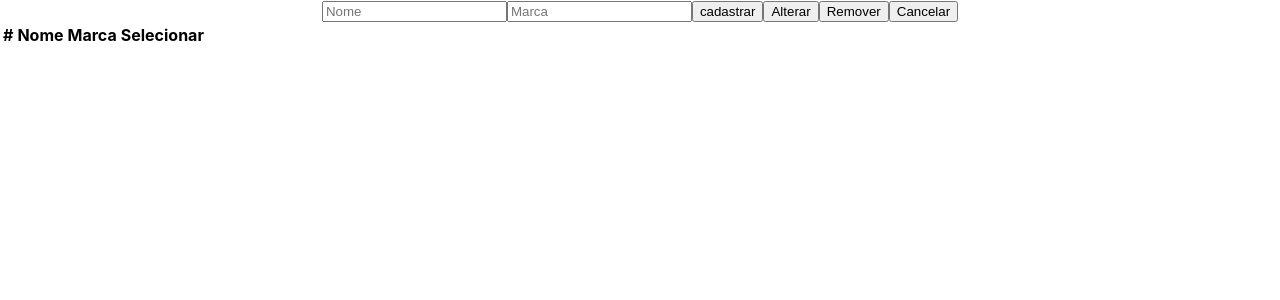
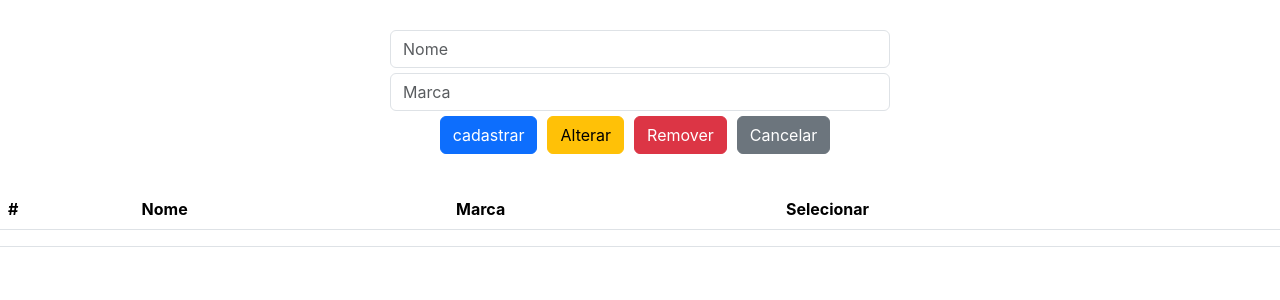
Before and after one commit to robsondejesus1996/Spring-Boot-Product, a React (Create React App) app in the folder front-end/: page / in a window 1280 px wide. Shown: the top 300 px of the page. Built offline with nearby package versions, Linux system fonts and the light colour scheme.

Commit message:
Estilizando componentes

```diff
--- a/front-end/public/index.html
+++ b/front-end/public/index.html
@@ -9,6 +9,7 @@
       name="description"
       content="Web site created using create-react-app"
     />
+    <link href="https://cdn.jsdelivr.net/npm/bootstrap@5.3.2/dist/css/bootstrap.min.css" rel="stylesheet" integrity="sha384-T3c6CoIi6uLrA9TneNEoa7RxnatzjcDSCmG1MXxSR1GAsXEV/Dwwykc2MPK8M2HN" crossorigin="anonymous">
     <link rel="apple-touch-icon" href="%PUBLIC_URL%/logo192.png" />
     <!--
       manifest.json provides metadata used when your web app is installed on a
--- a/front-end/src/App.css
+++ b/front-end/src/App.css
@@ -1,38 +1,13 @@
-.App {
+form{
+  width: 500px;
+  margin: 30px auto;
   text-align: center;
 }
 
-.App-logo {
-  height: 40vmin;
-  pointer-events: none;
+form input{
+  margin-bottom: 5px;
 }
 
-@media (prefers-reduced-motion: no-preference) {
-  .App-logo {
-    animation: App-logo-spin infinite 20s linear;
-  }
+form input[type='button']{
+  margin-right:10px;
 }
-
-.App-header {
-  background-color: #282c34;
-  min-height: 100vh;
-  display: flex;
-  flex-direction: column;
-  align-items: center;
-  justify-content: center;
-  font-size: calc(10px + 2vmin);
-  color: white;
-}
-
-.App-link {
-  color: #61dafb;
-}
-
-@keyframes App-logo-spin {
-  from {
-    transform: rotate(0deg);
-  }
-  to {
-    transform: rotate(360deg);
-  }
-}
--- a/front-end/src/Formulario.js
+++ b/front-end/src/Formulario.js
@@ -1,13 +1,13 @@
 function Formulario(){
     return (
         <form>
-            <input type="text" placeholder='Nome'/>
-            <input type="text" placeholder='Marca'/>
+            <input type="text" placeholder='Nome' className="form-control"/>
+            <input type="text" placeholder='Marca' className="form-control"/>
 
-            <input type="button" value="cadastrar"/>
-            <input type="button" value="Alterar"/>
-            <input type="button" value="Remover"/>
-            <input type="button" value="Cancelar"/>
+            <input type="button" value="cadastrar" className="btn btn-primary"/>
+            <input type="button" value="Alterar" className="btn btn-warning"/>
+            <input type="button" value="Remover" className="btn btn-danger"/>
+            <input type="button" value="Cancelar" className="btn btn-secondary"/>
         </form>
     )
 }
--- a/front-end/src/Tabela.js
+++ b/front-end/src/Tabela.js
@@ -1,6 +1,6 @@
 function Tabela(){
     return (
-        <table>
+        <table className="table">
             <thead>
                 <tr>
                     <th>#</th>
```
